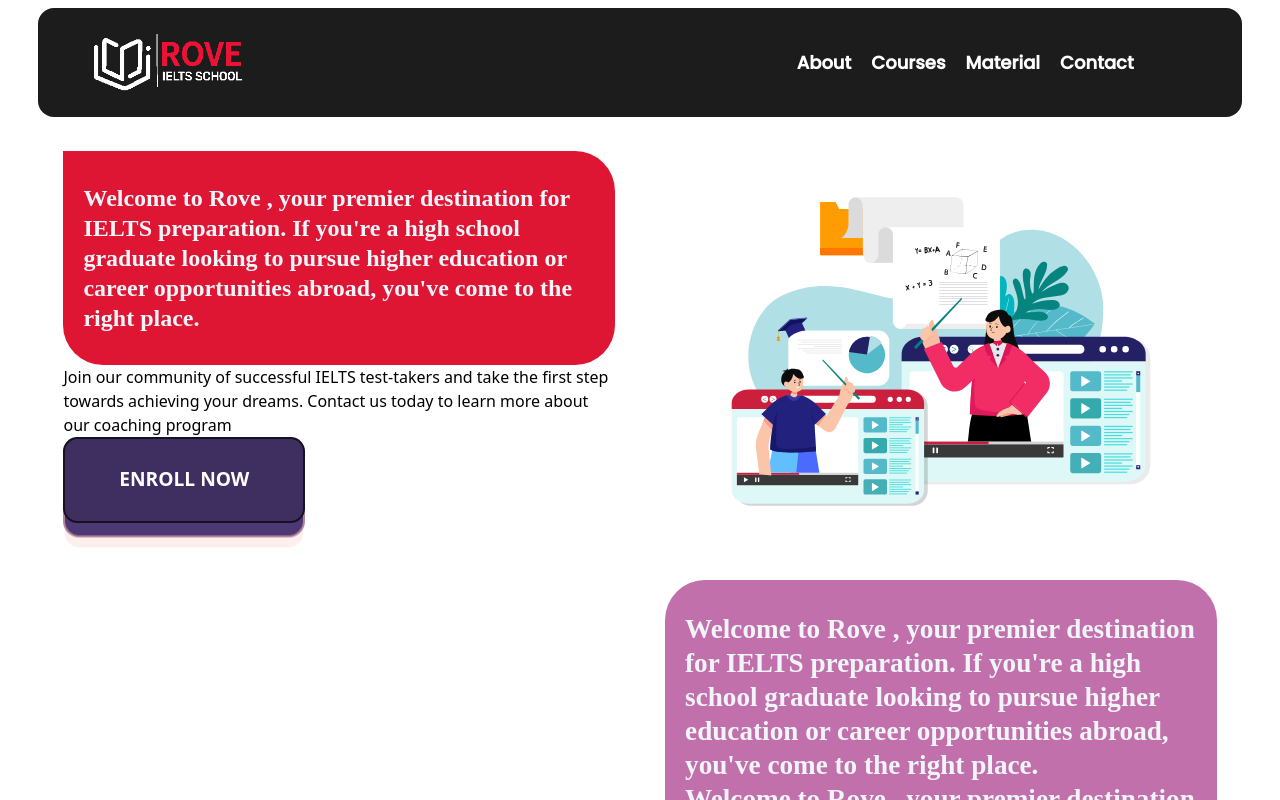
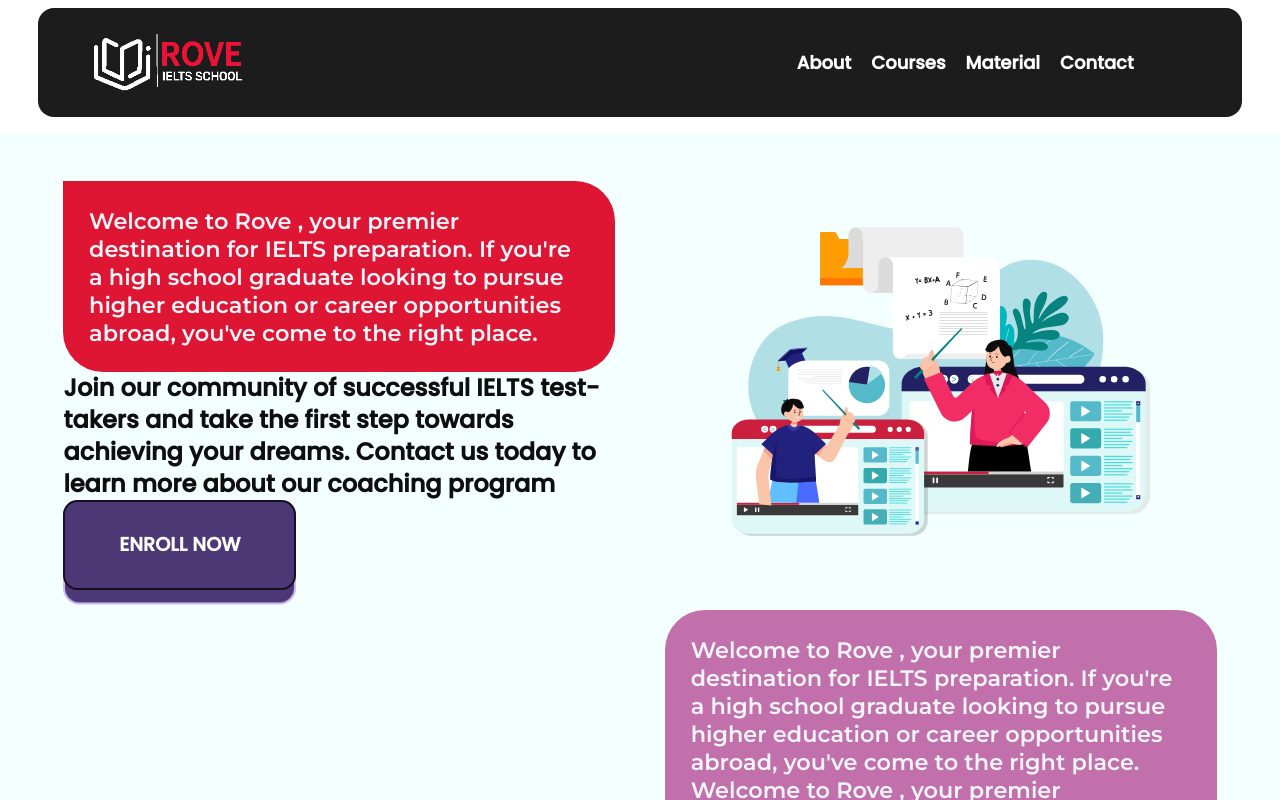
Before and after one commit to Hartaj-Singh-Dev/RevoIELTS, a React (Vite) app: page / in a window 1280 px wide. Shown: the top 800 px of the page. Built offline with nearby package versions, Linux system fonts and the light colour scheme.

Commit message:
well Let's see

```diff
--- a/index.html
+++ b/index.html
@@ -8,7 +8,7 @@
     <link rel="stylesheet" href="https://cdnjs.cloudflare.com/ajax/libs/font-awesome/6.3.0/css/all.min.css" integrity="sha512-SzlrxWUlpfuzQ+pcUCosxcglQRNAq/DZjVsC0lE40xsADsfeQoEypE+enwcOiGjk/bSuGGKHEyjSoQ1zVisanQ==" crossorigin="anonymous" referrerpolicy="no-referrer" />
   <link rel="preconnect" href="https://fonts.googleapis.com">
 <link rel="preconnect" href="https://fonts.gstatic.com" crossorigin>
-<link href="https://fonts.googleapis.com/css2?family=Montserrat:wght@750&display=swap" rel="stylesheet">
+<link href="https://fonts.googleapis.com/css2?family=Montserrat:wght@600&display=swap" rel="stylesheet">
 <link href="https://fonts.googleapis.com/css2?family=Poppins:wght@500&display=swap" rel="stylesheet">
   </head>
   <body>
--- a/src/Homepage.tsx
+++ b/src/Homepage.tsx
@@ -5,38 +5,36 @@
   return (
     <>
       <Navbar />
-      <main className="w-full min-h-screen mt-2 mb-3 sm:mt-3 flex justify-center items-center">
+      <main className="w-full min-h-screen bg-[#f4ffff] mt-2 mb-3 sm:mt-3 flex justify-center items-center">
         <section className="w-[96vw] h-full md:w-[94vw] flex flex-col md:flex-row  ">
           <div className="w-full md:w-1/2 h-full flex mb-10 pb-10 sm:mb-0 flex-col justify-evenly items-center">
-            <div className="bg-[#de1533] dataBlob1 w-11/12 text-slate-100 font-extrabold font-['Montserrat'] leading-tight text-[1.5rem] p-5 pt-8 pb-8 ">
-              <p>
+            <div className="bg-[#de1533] dataBlob1 w-11/12 text-slate-100   font-['Montserrat'] leading-tight text-[1rem] sm:text-[1.4rem]  ">
+              <p className="p-[1.3rem]  md:p-[1.6rem] ">
                 Welcome to Rove , your premier destination for IELTS
                 preparation. If you're a high school graduate looking to pursue
                 higher education or career opportunities abroad, you've come to
                 the right place.
               </p>
             </div>
-            <div className="w-11/12 ">
+            <div className="w-11/12 font-['Poppins'] text-[#0e0e0e] font-extrabold text-2xl  ">
               <p>
                 Join our community of successful IELTS test-takers and take the
                 first step towards achieving your dreams. Contact us today to
                 learn more about our coaching program
               </p>
-              <button className="enroll-now">Enroll now</button>
+             <a href="/courses"><button className="enroll-now">Enroll now</button></a>
             </div>
           </div>
           <div className=" w-full md:w-1/2 h-full flex flex-col justify-evenly items-center">
             <div>
               <img src={"/VNU_M551_11.svg"} alt="" className="w-[28rem] md:w-[45rem]" />
             </div>
-            <div className="bg-[#C170AB] dataBlob2 w-11/12 text-slate-100 mt-7 font-bold font-['Montserrat'] leading-tight text-[1.7rem] p-5 pt-8 pb-8 rounded-2xl ">
-              <p>
+            <div className="bg-[#C170AB] dataBlob2 w-11/12 text-slate-100 mt-7 text-[1rem] font-['Montserrat'] leading-tight sm:text-[1.4rem] ">
+              <p className="p-[1.3rem] md:p-[1.6rem]">
                 Welcome to Rove , your premier destination for IELTS
                 preparation. If you're a high school graduate looking to pursue
                 higher education or career opportunities abroad, you've come to
                 the right place.
-              </p>
-              <p>
                 Welcome to Rove , your premier destination for IELTS
                 preparation. If you're a high school graduate looking to pursue
               </p>
--- a/src/homepage.css
+++ b/src/homepage.css
@@ -32,7 +32,7 @@
   font-size: 1.2rem;
   color: #ffff;
   text-transform: uppercase;
-  background: #3F2E60;
+  background: #4c3875;
   transform-style: preserve-3d;
   transition: .15s cubic-bezier(0, 0, .6, 1);
 }
@@ -48,7 +48,7 @@
   height: 100%;
   border-radius: inherit;
   background: #4d3876;
-  box-shadow: 0 0 0 2px #b18597, 0 .625em 0 0 #feefef;
+  box-shadow: 0 0 0 2px #cbb8f0, 0 .625em 0 0 #917bbe00;
   transform: translate3d(0, .75em, -1em);
   transition: .15s cubic-bezier(0, 0, .6, 1);
 }
@@ -61,7 +61,7 @@
 }
 
 button.enroll-now:hover::before {
-  box-shadow: 0 0 0 2px #5e4b85, 0 .5em 0 0 #f9ebea;
+  box-shadow: 0 0 0 2px #5e4b85, 0 .5em 0 0 #b29fd900;
   transform: translate3d(0, .5em, -1em);
 }
 
@@ -71,6 +71,6 @@
 }
 
 button.enroll-now:active::before {
-  box-shadow: 0 0 0 2px #5f4691, 0 0 #ffeaea;
+  box-shadow: 0 0 0 2px #5f4691, 0 0 #b6a0e200;
   transform: translate3d(0, 0, -1em);
 }
```
